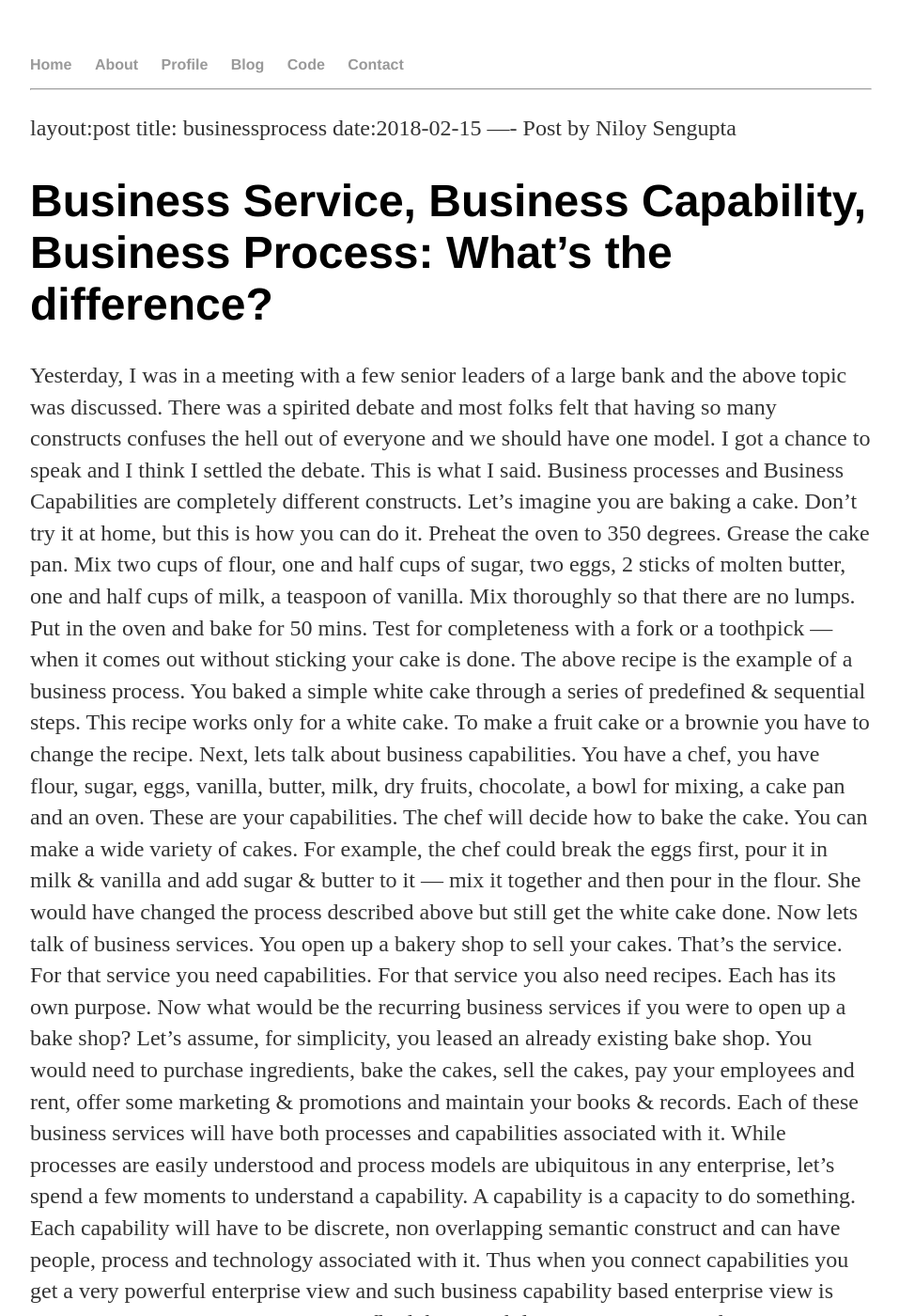
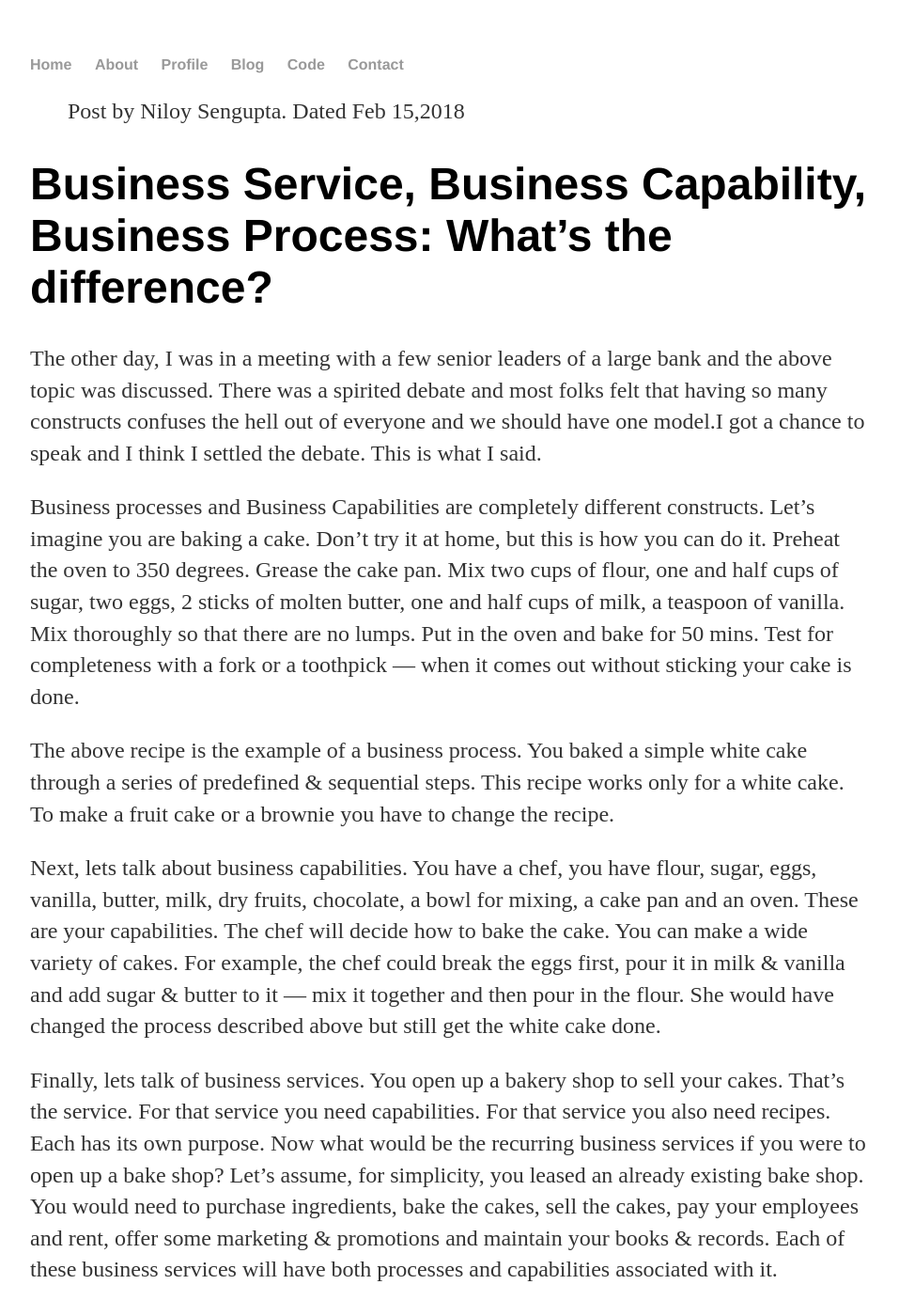
Before and after one commit to finuntech/finuntech.github.io, a Jekyll site: the page built from _posts/2018-02-15-businessprocess.md, in a window 1280 px wide and 1400 px high. Shown: the whole window at 94% size, without its empty margins (160-1117 px from the left). Built offline with Jekyll 4.4.1, drawn with Linux system fonts in a browser that asks for light colours; our own code applies the rules of GitHub Pages for plain Markdown files; some of the changed lines change nothing that is shown; some of the changed text lies outside the part shown.

Commit message:
Update 2018-02-15-businessprocess.md

```diff
--- a/_posts/2018-02-15-businessprocess.md
+++ b/_posts/2018-02-15-businessprocess.md
@@ -2,16 +2,23 @@
 layout:post
 title: businessprocess
 date:2018-02-15
-----
-Post by Niloy Sengupta
+---
+>Post by Niloy Sengupta. Dated Feb 15,2018
 
 # Business Service, Business Capability, Business Process: What's the difference?
 
-Yesterday, I was in a meeting with a few senior leaders of a large bank and the above topic was discussed. There was a spirited debate and most folks felt that having so many constructs confuses the hell out of everyone and we should have one model.
-I got a chance to speak and I think I settled the debate. This is what I said.
-Business processes and Business Capabilities are completely different constructs. Let’s imagine you are baking a cake. Don’t try it at home, but this is how you can do it.
+The other day, I was in a meeting with a few senior leaders of a large bank and the above topic was discussed. There was a spirited debate and most folks felt that having so many constructs confuses the hell out of everyone and we should have one model.I got a chance to speak and I think I settled the debate. This is what I said.
+
+Business processes and Business Capabilities are completely different constructs.
+Let’s imagine you are baking a cake. Don’t try it at home, but this is how you can do it.
 Preheat the oven to 350 degrees. Grease the cake pan. Mix two cups of flour, one and half cups of sugar, two eggs, 2 sticks of molten butter, one and half cups of milk, a teaspoon of vanilla. Mix thoroughly so that there are no lumps. Put in the oven and bake for 50 mins. Test for completeness with a fork or a toothpick — when it comes out without sticking your cake is done.
+
 The above recipe is the example of a business process. You baked a simple white cake through a series of predefined & sequential steps. This recipe works only for a white cake. To make a fruit cake or a brownie you have to change the recipe.
+
 Next, lets talk about business capabilities. You have a chef, you have flour, sugar, eggs, vanilla, butter, milk, dry fruits, chocolate, a bowl for mixing, a cake pan and an oven. These are your capabilities. The chef will decide how to bake the cake. You can make a wide variety of cakes. For example, the chef could break the eggs first, pour it in milk & vanilla and add sugar & butter to it — mix it together and then pour in the flour. She would have changed the process described above but still get the white cake done.
-Now lets talk of business services. You open up a bakery shop to sell your cakes. That’s the service. For that service you need capabilities. For that service you also need recipes. Each has its own purpose. Now what would be the recurring business services if you were to open up a bake shop? Let’s assume, for simplicity, you leased an already existing bake shop. You would need to purchase ingredients, bake the cakes, sell the cakes, pay your employees and rent, offer some marketing & promotions and maintain your books & records. Each of these business services will have both processes and capabilities associated with it.
-While processes are easily understood and process models are ubiquitous in any enterprise, let’s spend a few moments to understand a capability. A capability is a capacity to do something. Each capability will have to be discrete, non overlapping semantic construct and can have people, process and technology associated with it. Thus when you connect capabilities you get a very powerful enterprise view and such business capability based enterprise view is very important as processes are more fluid than capabilities. Processes are often re-engineered but business capabilities are far more sticky. A Capability model is has its use cases like Application Portfolio Rationalization, Domain Driven Design, Micro-services and API design, Cloud Architecture, Legacy Modernization and so on.
+
+Finally, lets talk of business services. You open up a bakery shop to sell your cakes. That’s the service. For that service you need capabilities. For that service you also need recipes. Each has its own purpose. Now what would be the recurring business services if you were to open up a bake shop? Let’s assume, for simplicity, you leased an already existing bake shop. You would need to purchase ingredients, bake the cakes, sell the cakes, pay your employees and rent, offer some marketing & promotions and maintain your books & records. Each of these business services will have both processes and capabilities associated with it.
+
+While processes are easily understood and process models are ubiquitous in any enterprise, let’s spend a few moments to understand a capability.A capability is a capacity to do something. Each capability will have to be discrete, non overlapping semantic construct and can have people, process and technology associated with it. Thus when you connect capabilities you get a very powerful enterprise view and such business capability based enterprise view is very important as processes are more fluid than capabilities. However, a business capability in itself doesn't lead to any outcome. A business service is a discrete offering that leads to an outcome. Further, Processes are often re-engineered but business capabilities are far more sticky. A Capability model is has its use cases like Application Portfolio Rationalization, Domain Driven Design, Micro-services and API design, Cloud Architecture, Legacy Modernization and so on.
+
+In the banking world, *Stop Check* is an example of business service offering by the bank This service uses multiple business capabilities like *Customer*, *Account*, *Check* and a *Customer Service Representative*. The service and capabilities are likely the same for most banks, but each bank could have a slightly different process to request a Stop Check service. Some may allow self-service, others may require you to contact a representative.
```
